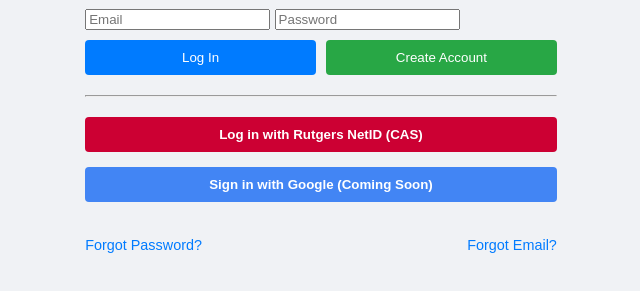
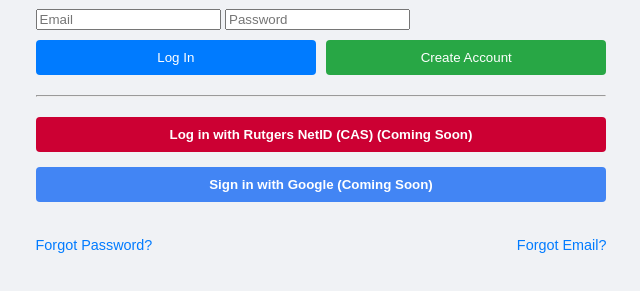
Before and after one commit to rdasgupta-3/soft-eng-group3, a website: page public/login.html in a window 1280 px wide. Shown: the part 99-390 px from the top of the page, without its empty margins (319-959 px from the left). Drawn offline with Linux system fonts and the light colour scheme.

Commit message:
UI: Replaced Rutgers CAS button with a Coming Soon alert

```diff
--- a/public/login.html
+++ b/public/login.html
@@ -22,8 +22,8 @@
 
         <hr style="margin: 20px 0;">
 
-        <button onclick="location.href='/auth/cas'" style="width: 100%; background-color: #cc0033; color: white; border: none; padding: 10px; border-radius: 4px; cursor: pointer; margin-bottom: 15px; font-weight: bold;">
-            Log in with Rutgers NetID (CAS)
+        <button onclick="alert('Rutgers CAS Login is coming soon!')" style="width: 100%; background-color: #cc0033; color: white; border: none; padding: 10px; border-radius: 4px; cursor: pointer; margin-bottom: 15px; font-weight: bold;">
+            Log in with Rutgers NetID (CAS) (Coming Soon)
         </button>
 
         <button onclick="alert('Google Sign-In is coming soon!')" style="width: 100%; background-color: #4285F4; color: white; border: none; padding: 10px; border-radius: 4px; cursor: pointer; margin-bottom: 15px; font-weight: bold;">
```
